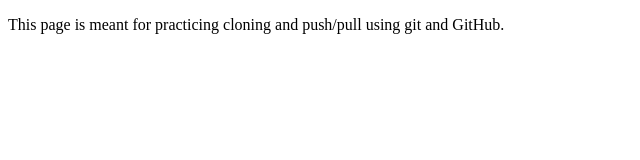
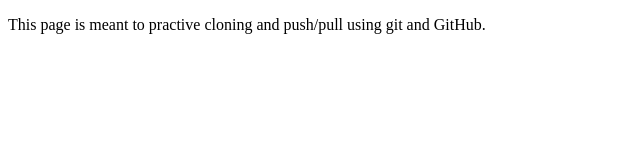
Before and after one commit to rv-bbell/gitExample, a plain HTML site: page members/acoulter.html in a window 1280 px wide. Shown: the full height of the page, 0-640 px from the left. Drawn offline with Linux system fonts and the light colour scheme.

Commit message:
Updated acoulter.html

```diff
--- a/members/acoulter.html
+++ b/members/acoulter.html
@@ -4,6 +4,6 @@
 		<title>Coulter | GitHub Test</title>
 	</head>
 	<body>
-		<p>This page is meant for practicing cloning and push/pull using git and GitHub.</p>
+		<p>This page is meant to practive cloning and push/pull using git and GitHub.</p>
 	</body>
 </html>
```
